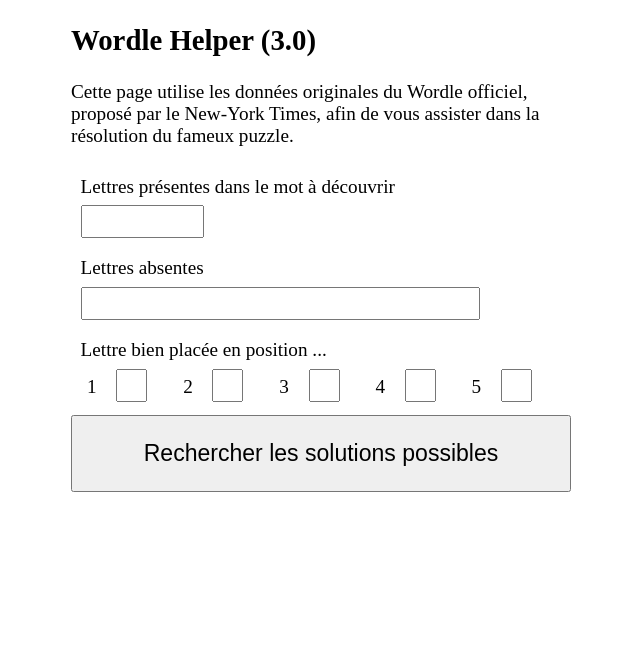
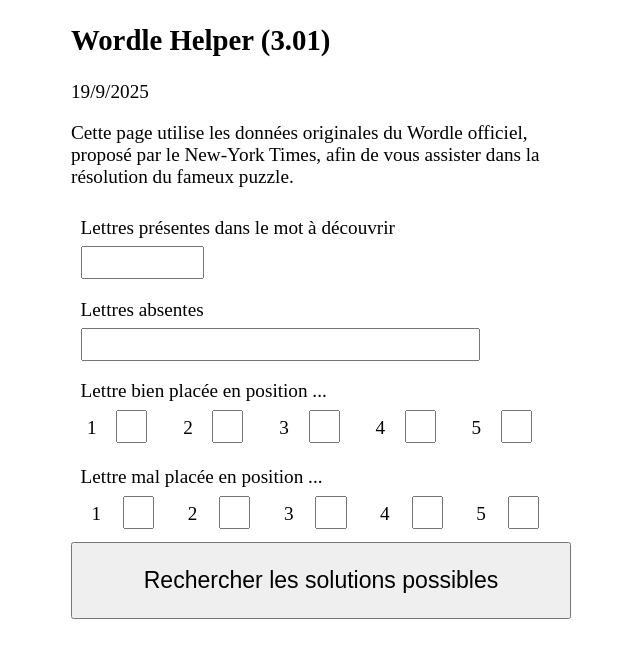
Before and after one commit to patrick-philipot/wordle, a plain HTML site: page index.html in a window 1280 px wide. Both pictures are taken after a click on the button "Rechercher les solutions possibles". Shown: the whole page, without its empty margins (319-959 px from the left). Drawn offline with Linux system fonts and the light colour scheme.

Commit message:
Traitement des lettres mal placées

```diff
--- a/index.html
+++ b/index.html
@@ -12,7 +12,7 @@
 <body>
   <section class="intro">
 
-    <h1>Wordle Helper (3.0)</h1>
+    <h1>Wordle Helper (3.01) </h1>19/9/2025
 
     <p>Cette page utilise les données originales du Wordle officiel,
 proposé par le New-York Times, afin de vous assister dans la résolution
@@ -52,6 +52,29 @@
       </div>
 
     </div>
+
+    <div>
+      <label>Lettre mal placée en position ...</label>
+
+      <div class="horizontal">
+
+        <label for="letter-notin-1">1</label>
+        <input type="text" maxlength="1" style="text-transform: lowercase;" id="letter-notin-1">
+
+        <label for="letter-notin-2">2</label>
+        <input type="text" maxlength="1" style="text-transform: lowercase;" id="letter-notin-2">
+
+        <label for="letter-notin-3">3</label>
+        <input type="text" maxlength="1" style="text-transform: lowercase;" id="letter-notin-3">
+
+        <label for="letter-notin-4">4</label>
+        <input type="text" maxlength="1" style="text-transform: lowercase;" id="letter-notin-4">
+
+        <label for="letter-notin-5">5</label>
+        <input type="text" maxlength="1" style="text-transform: lowercase;" id="letter-notin-5">
+      </div>
+
+    </div>
   </section>
 
   <button id="findWord">Rechercher les solutions possibles</button>
--- a/wordleHelper.css
+++ b/wordleHelper.css
@@ -41,7 +41,12 @@
 #letter-in-2,
 #letter-in-3,
 #letter-in-4,
-#letter-in-5 {
+#letter-in-5,
+#letter-notin-1,
+#letter-notin-2,
+#letter-notin-3,
+#letter-notin-4,
+#letter-notin-5 {
   width: 1em;
   margin: 0 0.5em 0 0;
 }
--- a/wordleHelper.js
+++ b/wordleHelper.js
@@ -7,6 +7,11 @@
 const letter_3 = document.getElementById("letter-in-3")
 const letter_4 = document.getElementById("letter-in-4")
 const letter_5 = document.getElementById("letter-in-5")
+const badletter_1 = document.getElementById("letter-notin-1")
+const badletter_2 = document.getElementById("letter-notin-2")
+const badletter_3 = document.getElementById("letter-notin-3")
+const badletter_4 = document.getElementById("letter-notin-4")
+const badletter_5 = document.getElementById("letter-notin-5")
 
 // bouton
 const findWord = document.getElementById("findWord")
@@ -30,6 +35,8 @@
     return true
   })
 
+  // t1 contient un sous ensemble de targetWords composés des mots
+  // contenant TOUTES les lettre présentes dans le mot à découvrir
 
   // éliminer les mots contenant les lettres non présentes
   const _out_ = letters_out.value.toLowerCase()
@@ -40,6 +47,9 @@
     }
     return true
   })
+
+  // t2 un sous ensemble de t1 composés des mots
+  // qui contiennent une lettre absente dans le mot à découvrir
 
   dispArray(t2)
 
@@ -52,7 +62,7 @@
   wellPlaced.push(letter_4.value === "" ? "?" : letter_4.value.toLowerCase())
   wellPlaced.push(letter_5.value === "" ? "?" : letter_5.value.toLowerCase())
 
-  console.log(wellPlaced)
+  // console.log(wellPlaced)
 
   wellPlaced.forEach(function(letter, index) {
     if (letter !=  "?") {
@@ -61,6 +71,34 @@
       })
     }
   })
+
+  dispArray(t2)
+
+  // tenir compte des lettres mal placées
+  const wrongPlaced = []
+
+
+  const map = new Map()
+
+
+
+if ( badletter_1.value != "") map.set(0, badletter_1.value.toLowerCase())
+if ( badletter_2.value != "") map.set(1, badletter_2.value.toLowerCase())
+if ( badletter_3.value != "") map.set(2, badletter_3.value.toLowerCase())
+if ( badletter_4.value != "") map.set(3, badletter_4.value.toLowerCase())
+if ( badletter_5.value != "") map.set(4, badletter_5.value.toLowerCase())
+
+//  rejeter les mots contenant la lettre mal placée
+t2 = t2.filter( (mot) => {
+    // test de toutes les lettres
+    // avec accepted vrai le mot est conservé
+    accepted = true
+    for (const [key, value] of map) {
+      if (mot.charAt(key) === value) accepted = false
+      // console.log(`Testing ${value} with ${mot.charAt(key)} at ${key} for ${mot} gives ${accepted} `)
+    }
+    return accepted
+})
 
   dispArray(t2)
 
```
